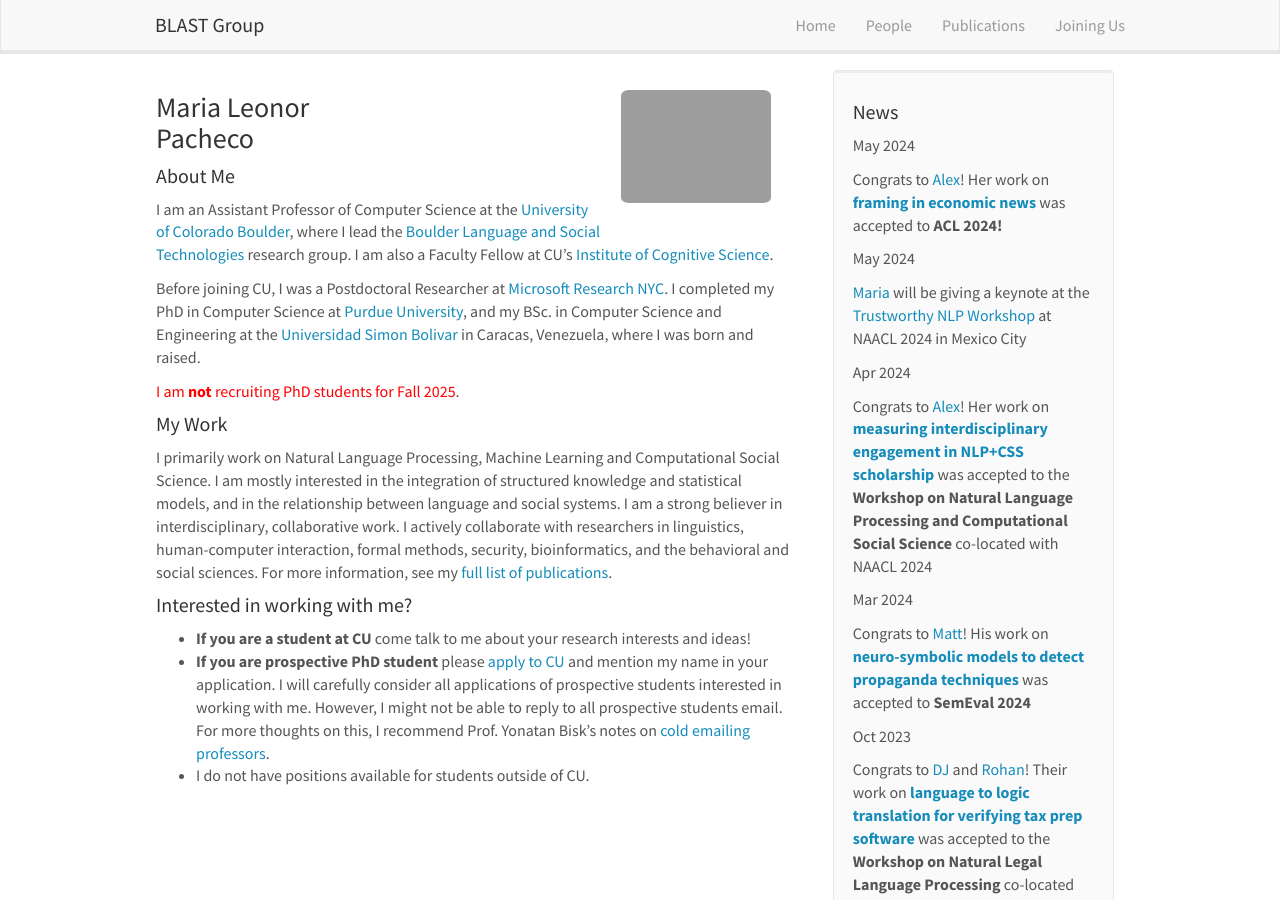
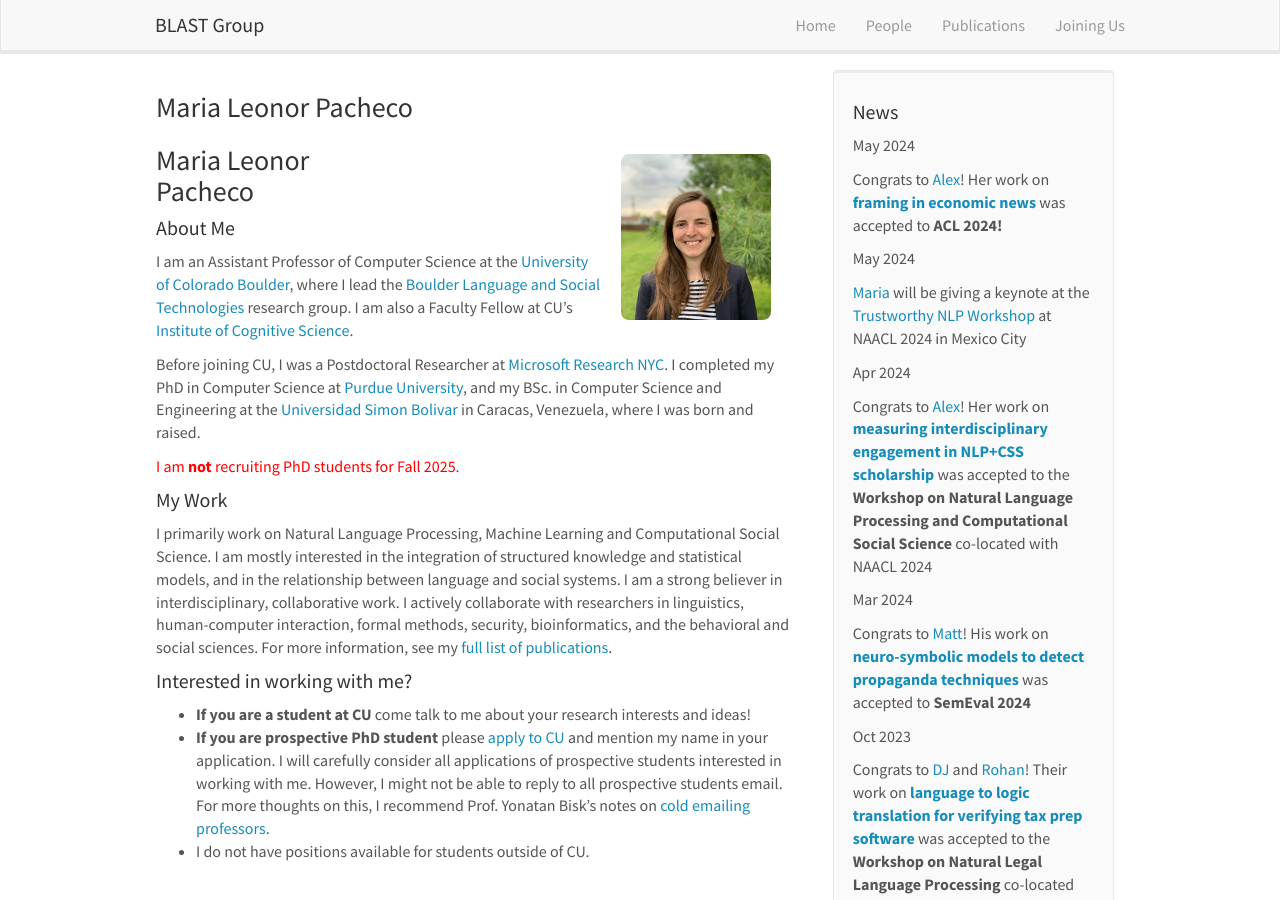
Before and after one commit to blast-cu/blast-cu.github.io, a Jekyll site: the page built from _pages/mlpacheco.md, in a window 1280 px wide and 900 px high. Built offline with Jekyll 4.4.1, drawn with Linux system fonts in a browser that asks for light colours; nearby versions of some CDN libraries.

Commit message:
Update profilelay.html

```diff
--- a/_layouts/profilelay.html
+++ b/_layouts/profilelay.html
@@ -3,7 +3,8 @@ layout: default
 ---
 
   <div id="homeid" class="col-sm-8">
-    <img src=src="{{ site.url }}{{ site.baseurl }}/images/teampic/photoML.jpg" alt="" style="width: 150px; float: right; border: 10px; margin: 20px" />
+    <h3>Maria Leonor Pacheco</h3>
+    <img src="{{ site.url }}{{ site.baseurl }}/images/teampic/photoML.jpg" alt="" style="width: 150px; float: right; border: 10px; margin: 20px" />
 	  {{ content }}
   </div>
   <div class="col-sm-4" id="newsid">
```
